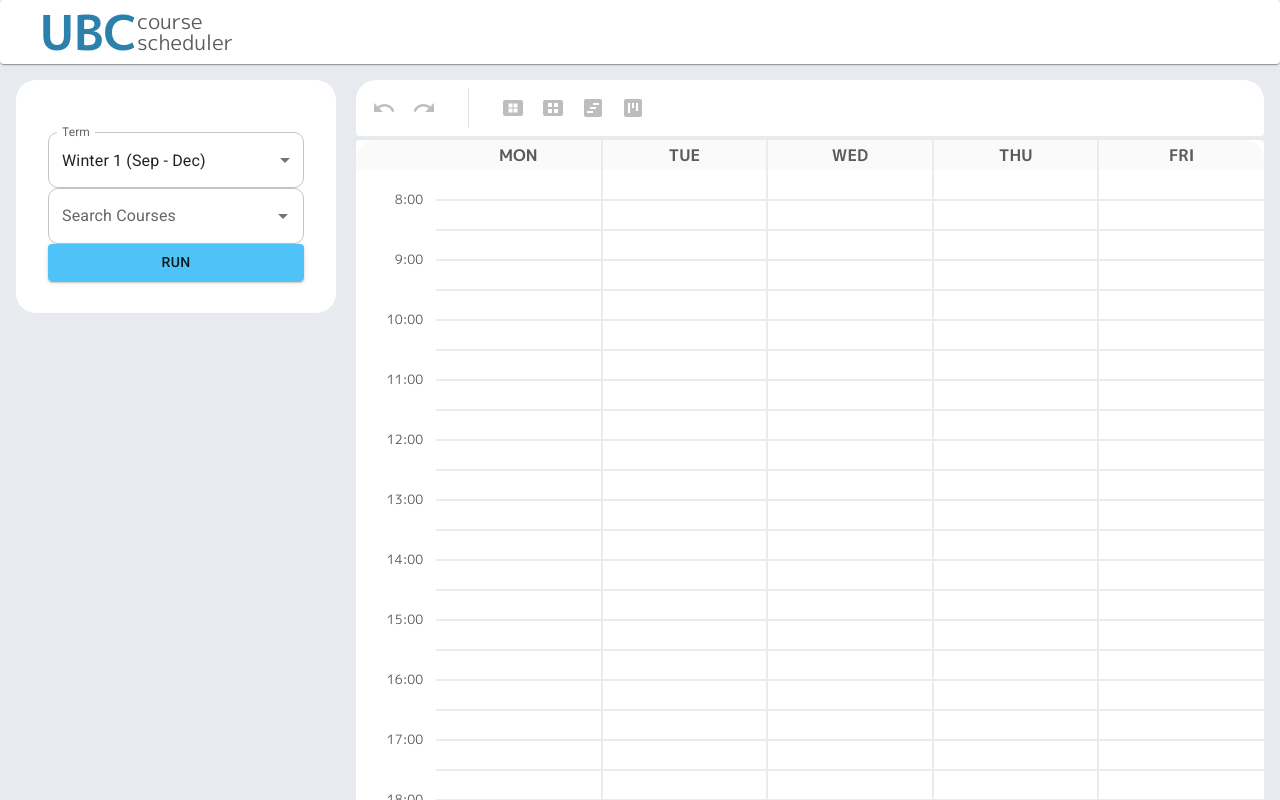
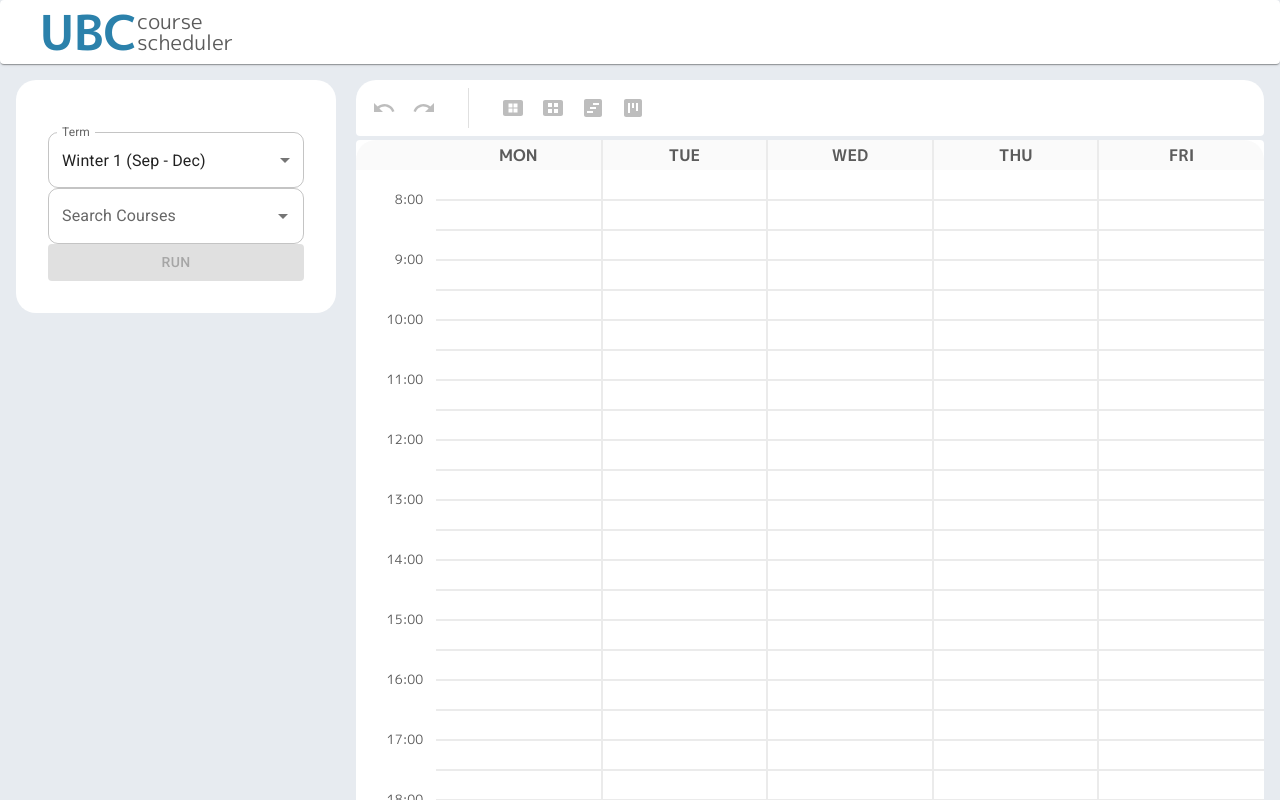
Before and after one commit to ptellier/coursescheduler-prod, a React (Create React App) app: page / in a window 1280 px wide. Shown: the top 800 px of the page. Built offline with nearby package versions, Linux system fonts and the light colour scheme.

Commit message:
Simultaneous fetch implemented

```diff
--- a/src/api/DataCleaner.ts
+++ b/src/api/DataCleaner.ts
@@ -3,7 +3,8 @@
 import { Section } from "../data/DataDefinition/SectionDD"
 
 export const cleanSections = (sections: Section[]) => {
-  return sections;
+  checkSectionWithoutName(sections)
+  return filterWaitlist(sections);
 }
 
 
@@ -51,3 +52,10 @@ const checkAbnormalEntry = (sections:Section[]) => {
       next++;
     }
   }
+
+  const filterWaitlist = (sections:Section[]) => {
+    // s.activity !== "Waiting List"
+    return sections.filter(section =>
+      section.activity !== "Waiting List"
+    )
+  }
--- a/src/components/coursesearch/0. CoursePanel.tsx
+++ b/src/components/coursesearch/0. CoursePanel.tsx
@@ -33,19 +33,22 @@ const CoursePanel = () => {
   const [totalCredits, setTotalCredits] = useState<number>(0);
   const { setSections } = useContext(SectionsContext);
   const { addCourseColor, removeCourseColor } = useContext(CourseColorContext);
+  const [fetchReady, setFetchReady] = useState(false);
 
 
   const addCourse = async(courseOption: any) => {
     if (courseOption === null) throw Error("NULL");
     checkCourseCreditLimit(courseOption, totalCredits);
     checkDuplicateCourse(courseOption, courses);
+
     addCourseColor(courseOption.key)
     const newCourse = createNewCourse(courseOption);
+    setFetchReady(false);
     const newSections = await getSectionData(newCourse, term, session)
+    setFetchReady(true);
     setSections((sections:Section[]) => [...sections, newSections])
     setCourses((courses:Course[]) => [...courses, newCourse]);
     setTotalCredits(totalCredits => totalCredits + newCourse.credit);
-
   };
 
   const createNewCourse = (courseOption: any) => {
@@ -82,7 +85,7 @@ const CoursePanel = () => {
             <CourseInfo key={course.courseName} course={course} />
           )
         )}
-        <Generate />
+        <Generate fetchReady={fetchReady} />
       </Box>
     </Paper>
   );
--- a/src/components/coursesearch/4. Generate.tsx
+++ b/src/components/coursesearch/4. Generate.tsx
@@ -1,4 +1,3 @@
-import { Course } from "../../data/DataDefinition/SearchWordDD";
 import { filterDuplicatedSchedules } from "../../helpers/filter";
 import { solve } from "../../helpers/solve_newengine";
 import { groupSections } from "../../helpers/groupby";
@@ -6,30 +5,23 @@ import { useContext, useState } from "react";
 import { recommend } from "../../helpers/recommend";
 import LoadingButton from "@mui/lab/LoadingButton";
 import { SectionsContext } from "../../context/SectionsContext";
-import { getSectionData } from "../../api/GetSectionData";
+import { Section } from "../../data/DataDefinition/SectionDD";
 
-export const Generate = () => {
+type GenerateProp = {
+  fetchReady: boolean
+}
+
+export const Generate = ({fetchReady}: GenerateProp) => {
   const { sections, setSections, setRecommended } = useContext(SectionsContext);
   const [loading, setLoading] = useState(false);
 
   /** Update 'los' state with fetched data when a user generates schedule
-   * @sectionsNoDuplicate : ...
-   * @sectionsGroup : ...
-   * @sectionsSolved : ...
-   * @sectionsRecommended : ...
    * @setLoading (true): turns on loading icon
    * @setLoading (false): turns off loading icon
    */
-  const handleGenerate = async () => {
-    // const c:Course = {
-    //   department: "CPSC",
-    //   courseNumber: "110",
-    //   courseName: "--",
-    //   credit: 4,
-    // }
-    // const temp = await getSectionData(c, "2", "W")
+  const handleGenerate = () => {
     setLoading(true);
-    const sectionsNoDuplicate = filterDuplicatedSchedules(sections);
+    const sectionsNoDuplicate = filterDuplicatedSchedules(sections.flatMap((s:Section) => s));
     const sectionsGroup = groupSections(sectionsNoDuplicate);
     const sectionsSolved = solve(sectionsGroup);
     const sectionsRecommended = recommend(sectionsSolved);
@@ -41,11 +33,12 @@ export const Generate = () => {
   return (
     <div className="d-flex justify-content-center">
       <LoadingButton
+        loading={loading}
+        disabled={!fetchReady}
         className="w-100"
         variant="contained"
         color="primary"
         onClick={() => handleGenerate()}
-        loading={loading}
       >
         Run
       </LoadingButton>
--- a/src/components/coursesearch/GenerateTemp.tsx
+++ b/src/components/coursesearch/GenerateTemp.tsx
@@ -83,7 +83,7 @@ import React from "react";
 //     for (let sections of sectionsBatch) {
 //       checkSectionWithoutName(sections);
 //       checkAbnormalEntry(sections)
-//       const filtered = filterByTermStatusActivity(sections, term, status, mode);
+    //   const filtered = filterByTermStatusActivity(sections, term, status, mode);
 //       sectionsFiltered = [...sectionsFiltered, ...filtered];
 //       sectionsFilteredNested.push(filtered);
 //     }
--- a/src/context/SectionsContext.js
+++ b/src/context/SectionsContext.js
@@ -9,12 +9,6 @@ export const SectionsContext = createContext();
  */
 
 export const SectionsProvider = (props) => {
-
-    const removeCourse = (courseName) => {
-        // remove course from sections:
-
-        // remove course from recommended:
-    }
 
     /** sections that were recommended, each array is a recommendation */
     const [recommended, setRecommended] = useState (
```
